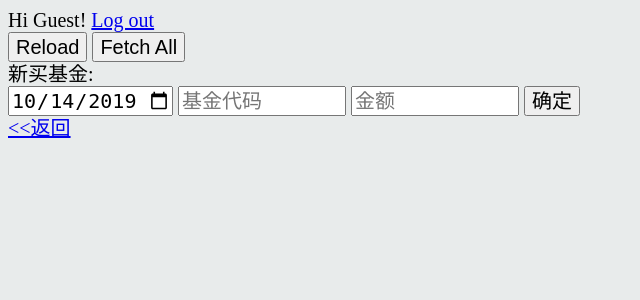
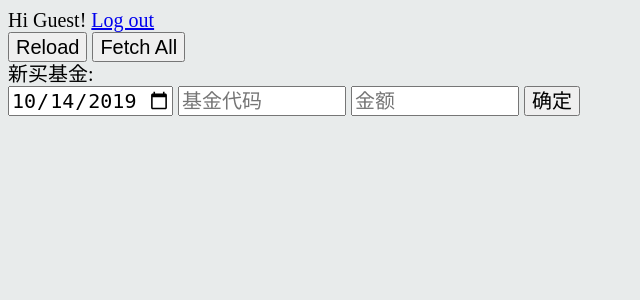
Before and after one commit to JumuFENG/fund_hold_assist, a Flask app: template rest_app/templates/fundsummary.html in a window 1280 px wide. Shown: the top 300 px of the page, without its empty margins (0-640 px from the left). Run offline with Flask 3, Linux system fonts and the light colour scheme; the template is opened without the code that fills it, so the values that code supplies are empty; the visitor is signed in with stand-in values (Sample User, id 1); some libraries are stand-ins or nearby versions.

Commit message:
hide the fund detail container as default.

```diff
--- a/rest_app/templates/fundsummary.html
+++ b/rest_app/templates/fundsummary.html
@@ -69,7 +69,7 @@
             <button id="fund_new_submit" onclick="FundNewSubmit(fund_new_date.value, fund_new_code.value, fund_new_cost.value)">确定</button>
         </div>
 
-        <div id="fund_single_detail_container"><a href="javascript:BackToList()"><<返回</a></div>
+        <div id="fund_single_detail_container" style="display:none;"><a href="javascript:BackToList()"><<返回</a></div>
 
     {% else %}
         <div class="loginsignup">
--- a/summary/summary.html
+++ b/summary/summary.html
@@ -61,6 +61,6 @@
         <button id="fund_new_submit" onclick="FundNewSubmit(fund_new_date.value, fund_new_code.value, fund_new_cost.value)">确定</button>
     </div>
 
-    <div id="fund_single_detail_container"><a href="javascript:BackToList()"><<返回</a></div>
+    <div id="fund_single_detail_container" style="display:none;"><a href="javascript:BackToList()"><<返回</a></div>
 </body>
 </html>
```
